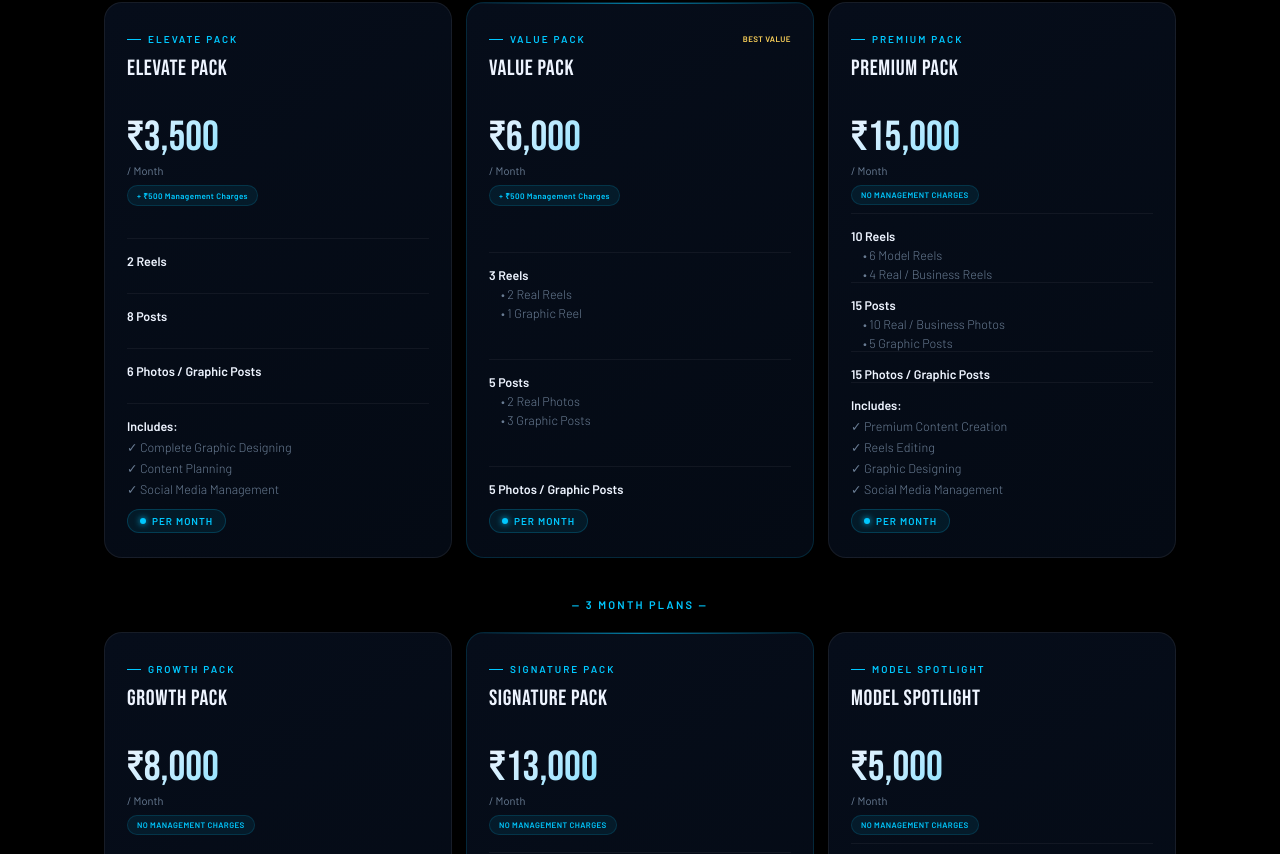
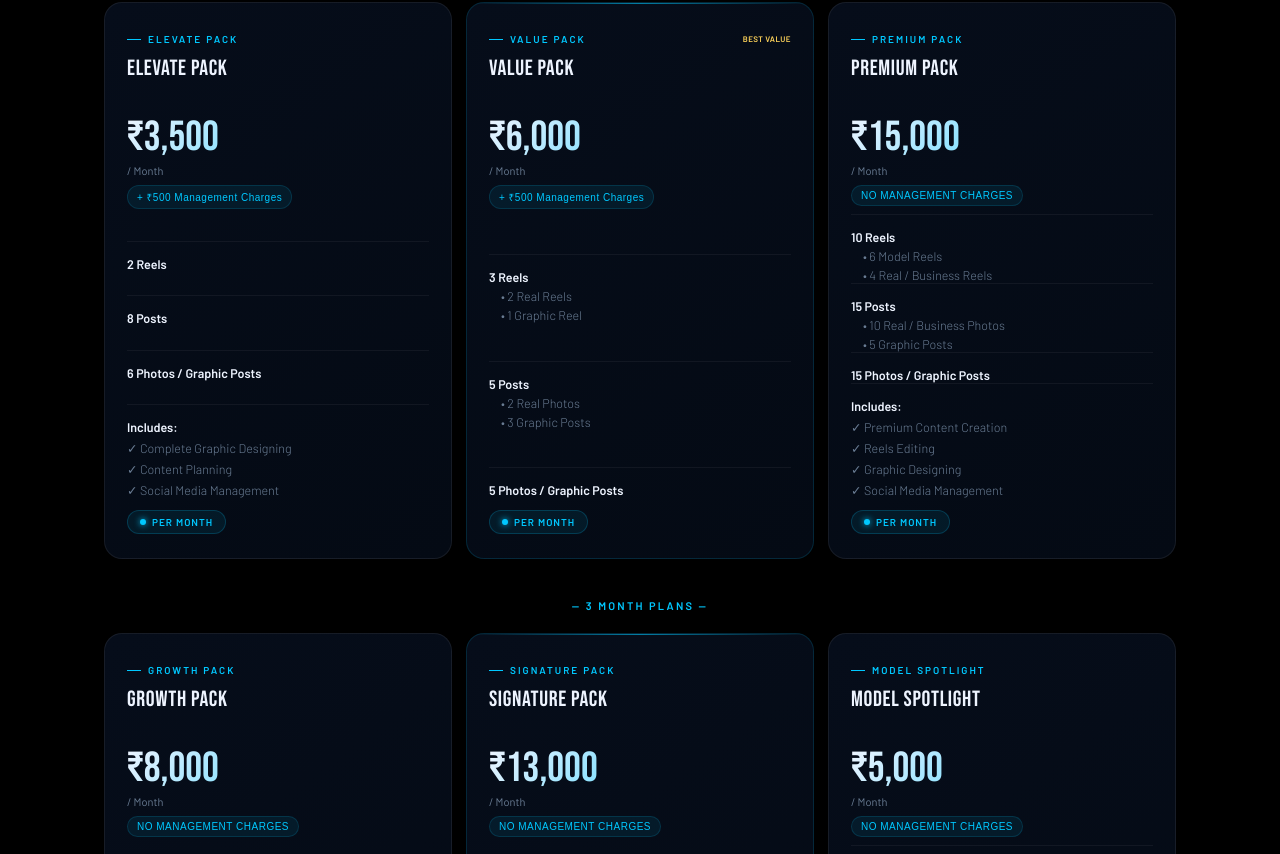
Before and after one commit to webdishaa-developer/webdishaawebsite, a React (Create React App) app: page / in a window 1280 px wide. Shown: the part 5746-6600 px from the top of the page. Built offline with nearby package versions, Linux system fonts and the light colour scheme.

Commit message:
update packs 2

```diff
--- a/src/components/SocialPacks.jsx
+++ b/src/components/SocialPacks.jsx
@@ -240,10 +240,11 @@ function SocialCard({ pack, index }) {
           border: '1px solid rgba(0,200,255,.15)',
           borderRadius: '100px',
           padding: '4px 9px',
-          fontSize: '8px',
-          fontWeight: '700',
+          fontSize: '10px',
+          fontWeight: '200',
           letterSpacing: '.05em',
           marginBottom: '8px',
+            fontFamily: 'sans-serif',
         }}
       >
         {pack.management}
```
